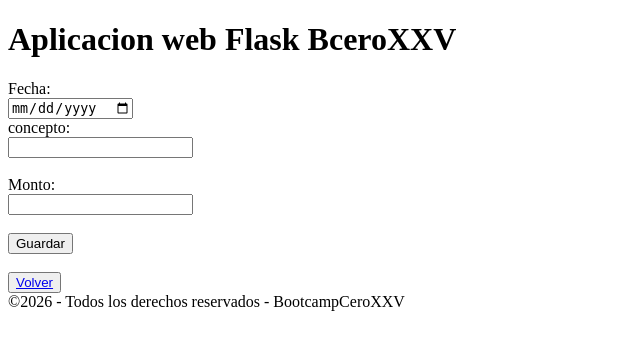
After one commit to FerAguayo/app_ingresos_gastos, a Flask app: page /new in a window 1280 px wide. The commit adds this page. Shown: the top 350 px of the page, without its empty margins (0-640 px from the left). Run offline with Flask 3, Linux system fonts and the light colour scheme.

Commit message:
adding base.html and using Flask to create pagebase instead of creating a full html

```diff
--- a/app_ingresos_gastos/routes.py
+++ b/app_ingresos_gastos/routes.py
@@ -1,5 +1,10 @@
 from app_ingresos_gastos import app
 from flask import render_template
+
 @app.route("/")
 def index():
     return render_template("index.html")
+
+@app.route("/new")
+def new():
+    return render_template("new.html")
--- /dev/null
+++ b/app_ingresos_gastos/templates/base.html
@@ -0,0 +1,28 @@
+<!DOCTYPE html>
+<html lang="en">
+<head>
+    <meta charset="UTF-8">
+    <meta name="viewport" content="width=device-width, initial-scale=1.0">
+    <title>Ingresos-Gastos:lista</title>
+</head>
+
+<style>
+    table,th,td{
+        border: 1px solid rgb(51, 51, 216);
+    }
+</style>
+<body>
+    <header>
+        <h1>Aplicacion web Flask BceroXXV</h1>
+    </header>
+
+    <section>
+        {% block pageBase %}
+
+        {% endblock %}
+    </section>
+    <footer>
+         &copy;2026 - Todos los derechos reservados - BootcampCeroXXV
+    </footer>
+</body>
+</html>
--- /dev/null
+++ b/app_ingresos_gastos/templates/new.html
@@ -0,0 +1,16 @@
+{% extends "base.html" %}
+ {% block pageBase %}
+        <form>
+            <label for="fecha">Fecha:</label><br>
+            <input type="date" id="fecha" name="fecha"><br>
+            <label for="concepto">concepto:</label><br>
+            <input type="text" id="concepto" name="concepto"><br><br>
+            <label for="monto">Monto:</label><br>
+            <input type="number" id="monto" name="monto"><br><br>
+            <input type="button" value="Guardar">
+        </form>
+        <br>
+        <button>
+            <a href="/">Volver</a>
+        </button>
+ {% endblock %}
--- a/main.py
+++ b/main.py
@@ -1,7 +1 @@
 from app_ingresos_gastos import app
-
-#Inicia server con:
-#set FLASK_APP=main.py
-
-#correr en modo debug el server con:
-#flask --app main --debug run
```
Also changed, not shown: app_ingresos_gastos/templates/index.html (+4 -11 lines).
